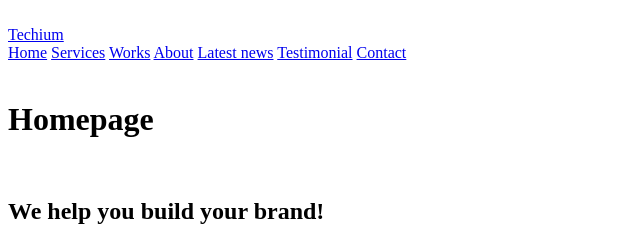
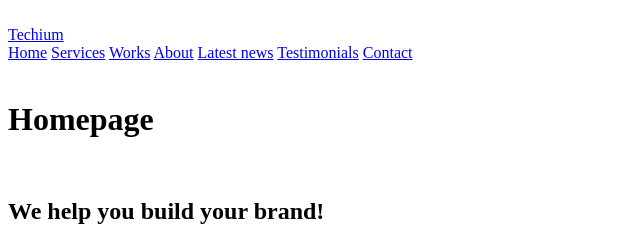
Before and after one commit to lukeschula/atlas-web_front_end, a plain HTML site: page html_advanced/20-index.html in a window 1280 px wide. Shown: the top 240 px of the page, 0-640 px from the left. Drawn offline with Linux system fonts and the light colour scheme.

Commit message:
fix typo

```diff
--- a/html_advanced/20-index.html
+++ b/html_advanced/20-index.html
@@ -24,7 +24,7 @@
                     <a href="#works">Works</a>
                     <a href="#about">About</a>
                     <a href="#latest_news">Latest news</a>
-                    <a href="#testimonials">Testimonial</a>
+                    <a href="#testimonials">Testimonials</a>
                     <a href="#contact">Contact</a>
                 </nav>
             </div>
```
